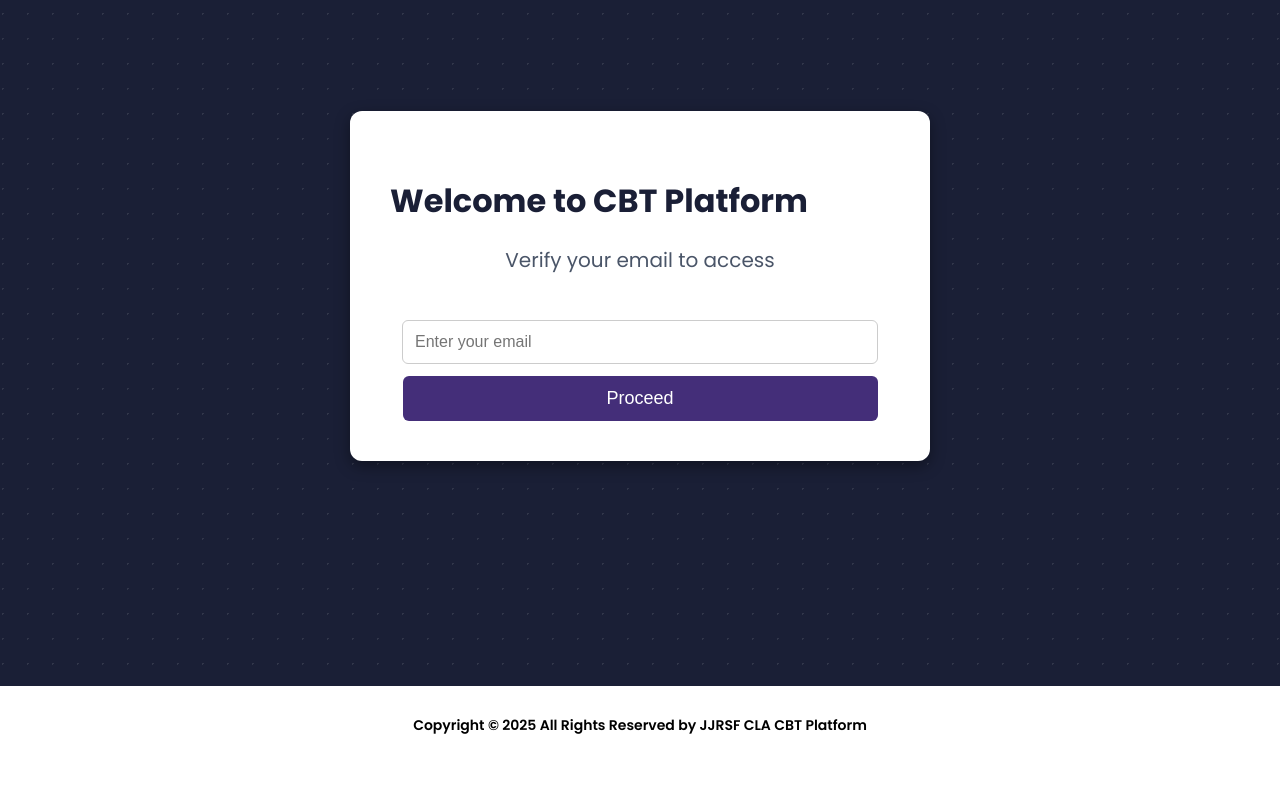
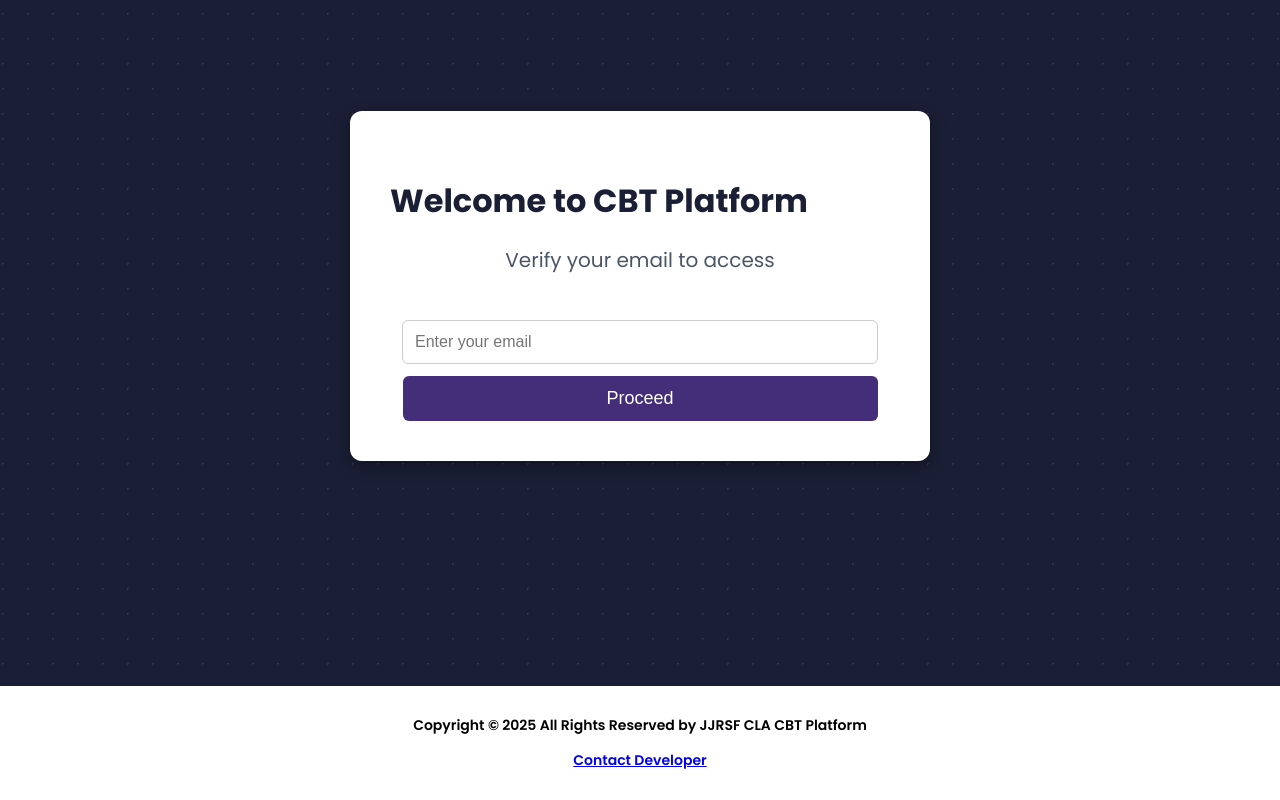
Before and after one commit to geekelo/jjrsf-cbt, a React (Create React App) app: page / in a window 1280 px wide. Shown: the part 205-1005 px from the top of the page. Before the commit the page ends 970 px from the top, so only its background shows below. Built offline with nearby package versions, Linux system fonts and the light colour scheme.

Commit message:
Update Footer.js

```diff
--- a/src/components/Footer.js
+++ b/src/components/Footer.js
@@ -5,6 +5,10 @@ const Footer = () => {
   return (
     <footer className="footer">
       <p>Copyright © 2025 All Rights Reserved by JJRSF CLA CBT Platform</p>
+     <p><a href="https://wa.me/+2347070392387" target="_blank" rel="noopener noreferrer">
+      Contact Developer
+       </a>
+      </p>
     </footer>
   );
 };
```
